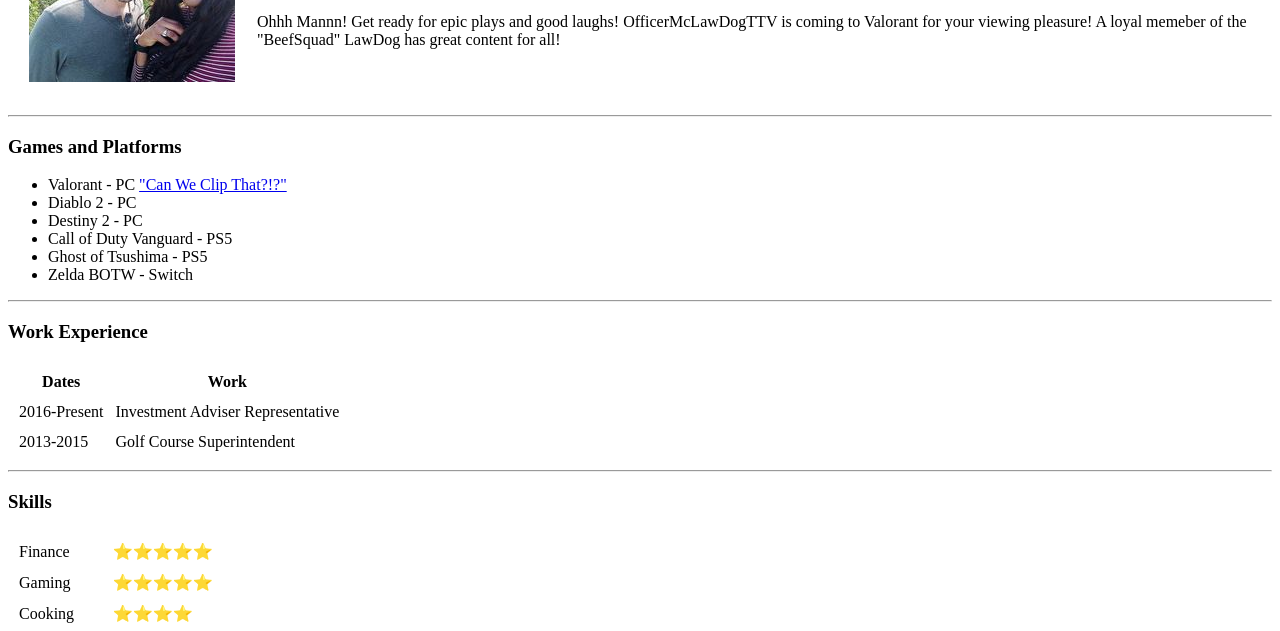
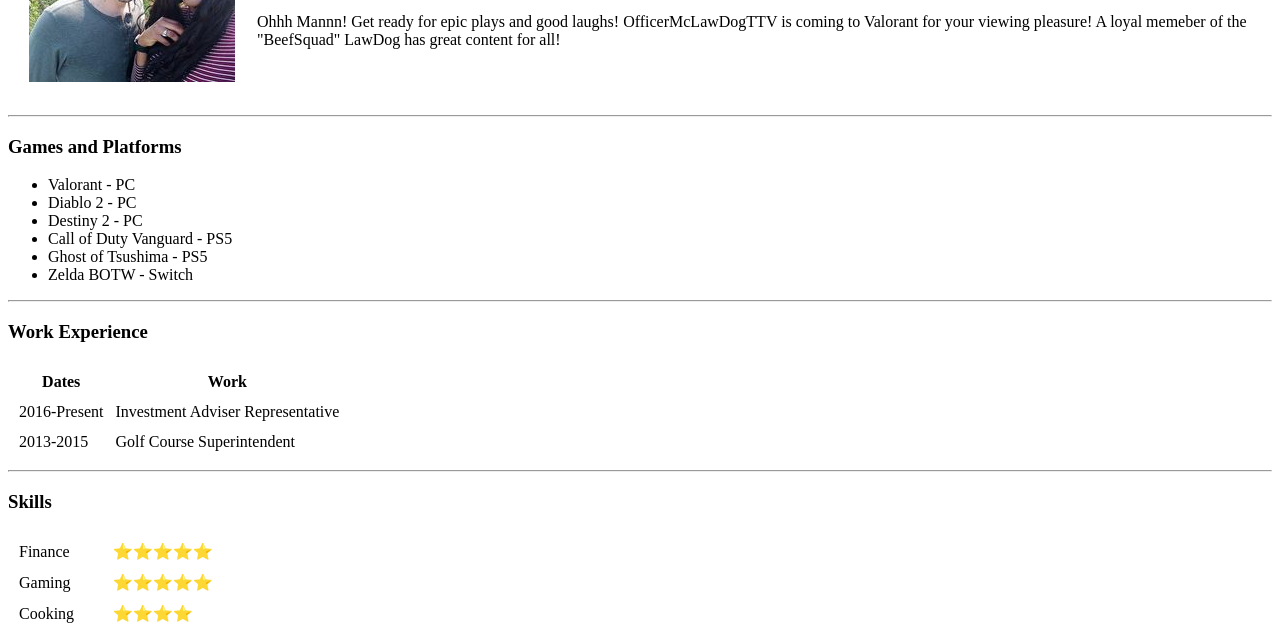
Before and after one commit to OfficerMcLawDog/cv, a plain HTML site: page index.html in a window 1280 px wide. Shown: the part 151-782 px from the top of the page. Drawn offline with Linux system fonts and the light colour scheme.

Commit message:
Update index.html

```diff
--- a/index.html
+++ b/index.html
@@ -20,7 +20,7 @@
   <hr>
   <h3>Games and Platforms</h3>
   <ul>
-    <li>Valorant - PC <a href="C:\Users\joshm\OneDrive - Malnik Wealth Mgmt\Documents\Downloads\lawdog_moment_1_Can_We_Clip_it.mp4">"Can We Clip That?!?"</a></li>
+    <li>Valorant - PC</li>
     <li>Diablo 2 - PC</li>
     <li>Destiny 2 - PC</li>
     <li>Call of Duty Vanguard - PS5</li>
```
